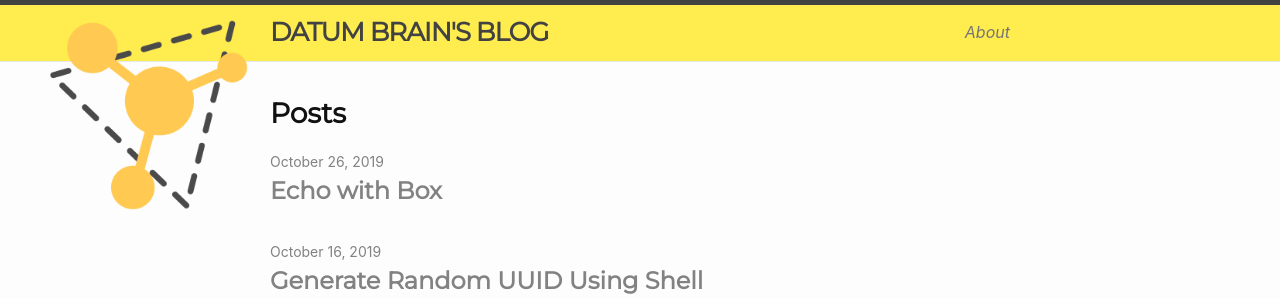
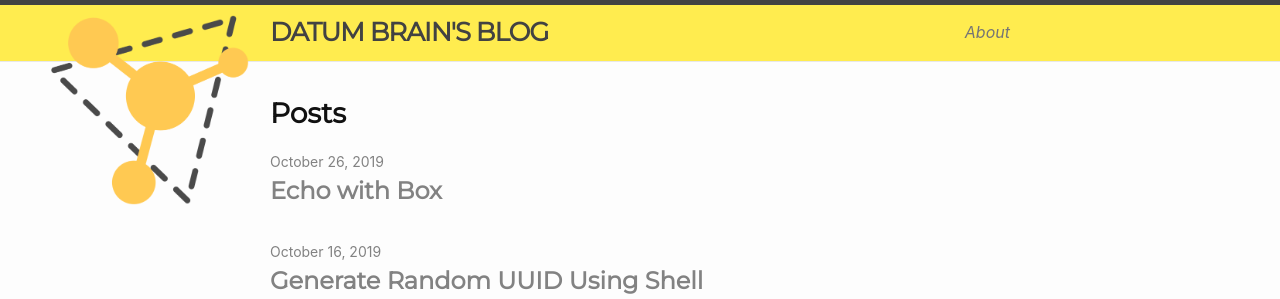
Before and after one commit to haris-75/datumbrain.github.io, a Jekyll site: the page built from index.md, in a window 1280 px wide. Shown: the top 299 px of the page. Built offline with Jekyll 4.4.1, drawn with Linux system fonts in a browser that asks for light colours.

Commit message:
New logo layout.

```diff
--- a/_sass/minima/_layout.scss
+++ b/_sass/minima/_layout.scss
@@ -19,8 +19,8 @@
     display: block;
     height: 190px;
     position: absolute;
-    margin-top: 20px;
-    margin-left: 50px;
+    margin-top: 15px;
+    margin-left: 4%;
   }
 }
 
```
